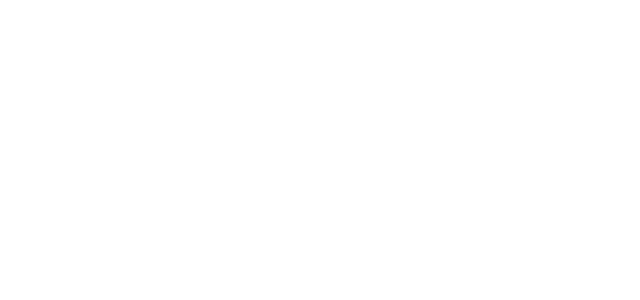
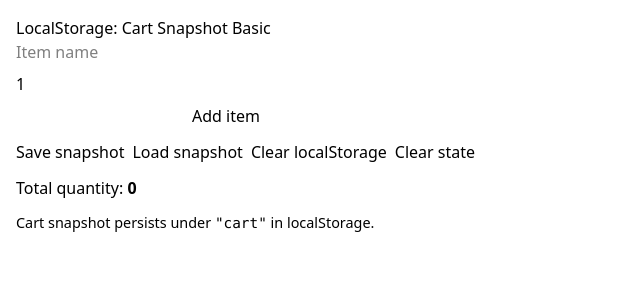
Before and after one commit to FanX0/react-ts-basic, a React (Vite) app: page /local-basic-cart in a window 1280 px wide. Before the commit this address had no page. Shown: the top 300 px of the page, without its empty margins (0-640 px from the left). Built offline with nearby package versions, Linux system fonts and the light colour scheme.

Commit message:
feat(localstorage): add Theme and Cart basic pages with localStorage services; wire routes

```diff
--- a/src/main.tsx
+++ b/src/main.tsx
@@ -54,6 +54,8 @@ import CrudTypedLocal from "@/pages/data/clientstorage/localstorage/crud/CrudTyp
 import CrudZodLocal from "@/pages/data/clientstorage/localstorage/crud/CrudZodLocal";
 import RhfEasyLocal from "@/pages/data/clientstorage/localstorage/crud/RhfEasyLocal";
 import RhfZodLocal from "@/pages/data/clientstorage/localstorage/crud/RhfZodLocal";
+import ThemeBasic from "@/pages/data/clientstorage/localstorage/basic/ThemeBasic";
+import CartSnapshotBasic from "@/pages/data/clientstorage/localstorage/basic/CartSnapshotBasic";
 import CrudEasySession from "@/pages/data/clientstorage/sessionstorage/crud/CrudEasySession";
 import CrudHookSession from "@/pages/data/clientstorage/sessionstorage/crud/CrudHookSession";
 import CrudTypedSession from "@/pages/data/clientstorage/sessionstorage/crud/CrudTypedSession";
@@ -122,6 +124,8 @@ createRoot(rootEl).render(
         <Route path="/local-crud-zod" element={<CrudZodLocal />} />
         <Route path="/local-crud-rhf-easy" element={<RhfEasyLocal />} />
         <Route path="/local-crud-rhf-zod" element={<RhfZodLocal />} />
+        <Route path="/local-basic-theme" element={<ThemeBasic />} />
+        <Route path="/local-basic-cart" element={<CartSnapshotBasic />} />
       </Routes>
     </BrowserRouter>
   </StrictMode>
--- /dev/null
+++ b/src/pages/data/clientstorage/localstorage/basic/CartSnapshotBasic.tsx
@@ -0,0 +1,88 @@
+import { useEffect, useMemo, useState } from "react";
+import * as cartStore from "@/services/cart";
+
+const CartSnapshotBasic = () => {
+  const [items, setItems] = useState<cartStore.CartItem[]>([]);
+  const [name, setName] = useState("");
+  const [qty, setQty] = useState<number>(1);
+
+  useEffect(() => {
+    // Load existing snapshot
+    setItems(cartStore.load());
+  }, []);
+
+  const totalQty = useMemo(() => items.reduce((sum, it) => sum + Number(it.qty || 0), 0), [items]);
+
+  const add = () => {
+    const n = name.trim();
+    const q = Number(qty);
+    if (!n || q <= 0) return;
+    const nextId = (items.reduce((m, it) => Math.max(m, Number(it.id)), 0) || 0) + 1;
+    const next = [...items, { id: nextId, name: n, qty: q }];
+    setItems(next);
+    setName("");
+    setQty(1);
+  };
+
+  const save = () => {
+    cartStore.save(items);
+  };
+
+  const load = () => {
+    setItems(cartStore.load());
+  };
+
+  const clearStorage = () => {
+    cartStore.clear();
+  };
+
+  const clearState = () => {
+    setItems([]);
+  };
+
+  return (
+    <div style={{ padding: "1rem" }}>
+      <h2>LocalStorage: Cart Snapshot Basic</h2>
+      <div style={{ display: "grid", gap: "0.5rem", maxWidth: 420 }}>
+        <input
+          placeholder="Item name"
+          aria-label="Item name"
+          value={name}
+          onChange={(e) => setName(e.target.value)}
+        />
+        <input
+          type="number"
+          placeholder="Qty"
+          aria-label="Qty"
+          min={1}
+          value={qty}
+          onChange={(e) => setQty(Number(e.target.value))}
+        />
+        <button onClick={add}>Add item</button>
+      </div>
+
+      <div style={{ marginTop: "0.75rem", display: "flex", gap: "0.5rem", flexWrap: "wrap" }}>
+        <button onClick={save}>Save snapshot</button>
+        <button onClick={load}>Load snapshot</button>
+        <button onClick={clearStorage}>Clear localStorage</button>
+        <button onClick={clearState}>Clear state</button>
+      </div>
+
+      <p style={{ marginTop: "0.75rem" }}>Total quantity: <strong>{totalQty}</strong></p>
+
+      <ul style={{ marginTop: "0.5rem" }}>
+        {items.map((it) => (
+          <li key={it.id}>
+            {it.name} — qty: {it.qty}
+          </li>
+        ))}
+      </ul>
+
+      <p style={{ marginTop: "0.75rem", fontSize: "0.9rem" }}>
+        Cart snapshot persists under <code>"cart"</code> in localStorage.
+      </p>
+    </div>
+  );
+};
+
+export default CartSnapshotBasic;
--- /dev/null
+++ b/src/pages/data/clientstorage/localstorage/basic/ThemeBasic.tsx
@@ -0,0 +1,47 @@
+import { useEffect, useState } from "react";
+import * as themeStore from "@/services/theme";
+
+const ThemeBasic = () => {
+  const [theme, setTheme] = useState<themeStore.Theme>("light");
+
+  useEffect(() => {
+    const t = themeStore.load();
+    setTheme(t);
+    document.documentElement.dataset.theme = t;
+  }, []);
+
+  const setLight = () => {
+    themeStore.save("light");
+    setTheme("light");
+    document.documentElement.dataset.theme = "light";
+  };
+
+  const setDark = () => {
+    themeStore.save("dark");
+    setTheme("dark");
+    document.documentElement.dataset.theme = "dark";
+  };
+
+  const toggle = () => {
+    const next = themeStore.toggle();
+    setTheme(next);
+    document.documentElement.dataset.theme = next;
+  };
+
+  return (
+    <div style={{ padding: "1rem" }}>
+      <h2>LocalStorage: Theme Basic</h2>
+      <p>Current theme: <strong>{theme}</strong></p>
+      <div style={{ display: "flex", gap: "0.5rem" }}>
+        <button onClick={setLight} aria-label="Set light theme">Light</button>
+        <button onClick={setDark} aria-label="Set dark theme">Dark</button>
+        <button onClick={toggle} aria-label="Toggle theme">Toggle</button>
+      </div>
+      <p style={{ marginTop: "0.75rem", fontSize: "0.9rem" }}>
+        Theme is persisted in localStorage under key <code>"theme"</code> and applied to <code>document.documentElement.dataset.theme</code>.
+      </p>
+    </div>
+  );
+};
+
+export default ThemeBasic;
--- /dev/null
+++ b/src/services/cart.ts
@@ -0,0 +1,25 @@
+export type CartItem = {
+  id: number;
+  name: string;
+  qty: number;
+};
+
+const KEY = "cart";
+
+export function load(): CartItem[] {
+  try {
+    const raw = localStorage.getItem(KEY) ?? "[]";
+    const parsed = JSON.parse(raw);
+    return Array.isArray(parsed) ? parsed : [];
+  } catch {
+    return [];
+  }
+}
+
+export function save(items: CartItem[]): void {
+  localStorage.setItem(KEY, JSON.stringify(items));
+}
+
+export function clear(): void {
+  localStorage.removeItem(KEY);
+}
--- /dev/null
+++ b/src/services/theme.ts
@@ -0,0 +1,24 @@
+export type Theme = "light" | "dark";
+
+const KEY = "theme";
+
+export function load(): Theme {
+  try {
+    const raw = localStorage.getItem(KEY);
+    if (!raw) return "light";
+    const val = JSON.parse(raw);
+    return val === "dark" ? "dark" : "light";
+  } catch {
+    return "light";
+  }
+}
+
+export function save(theme: Theme): void {
+  localStorage.setItem(KEY, JSON.stringify(theme));
+}
+
+export function toggle(): Theme {
+  const next: Theme = load() === "light" ? "dark" : "light";
+  save(next);
+  return next;
+}
```
